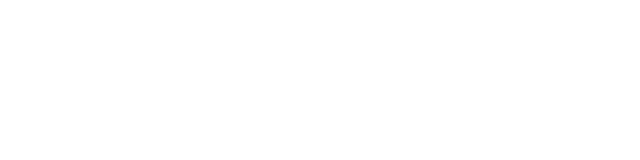
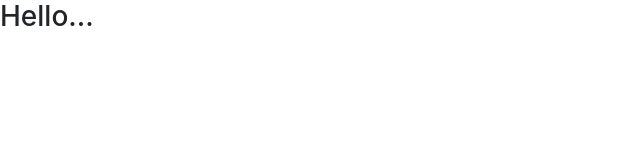
Before and after one commit to balavikraman/testapp, an Angular app in the folder test-app/: page / in a window 1280 px wide. Shown: the top 160 px of the page, without its empty margins (0-640 px from the left). Built offline with nearby package versions, Linux system fonts and the light colour scheme.

Commit message:
bootstrap added

```diff
--- a/test-app/src/app/app.component.html
+++ b/test-app/src/app/app.component.html
@@ -1,2 +1,5 @@
 <!--The content below is only a placeholder and can be replaced.-->
+<div>
+  <h3>Hello...</h3>
+</div>
 <router-outlet></router-outlet>
```
